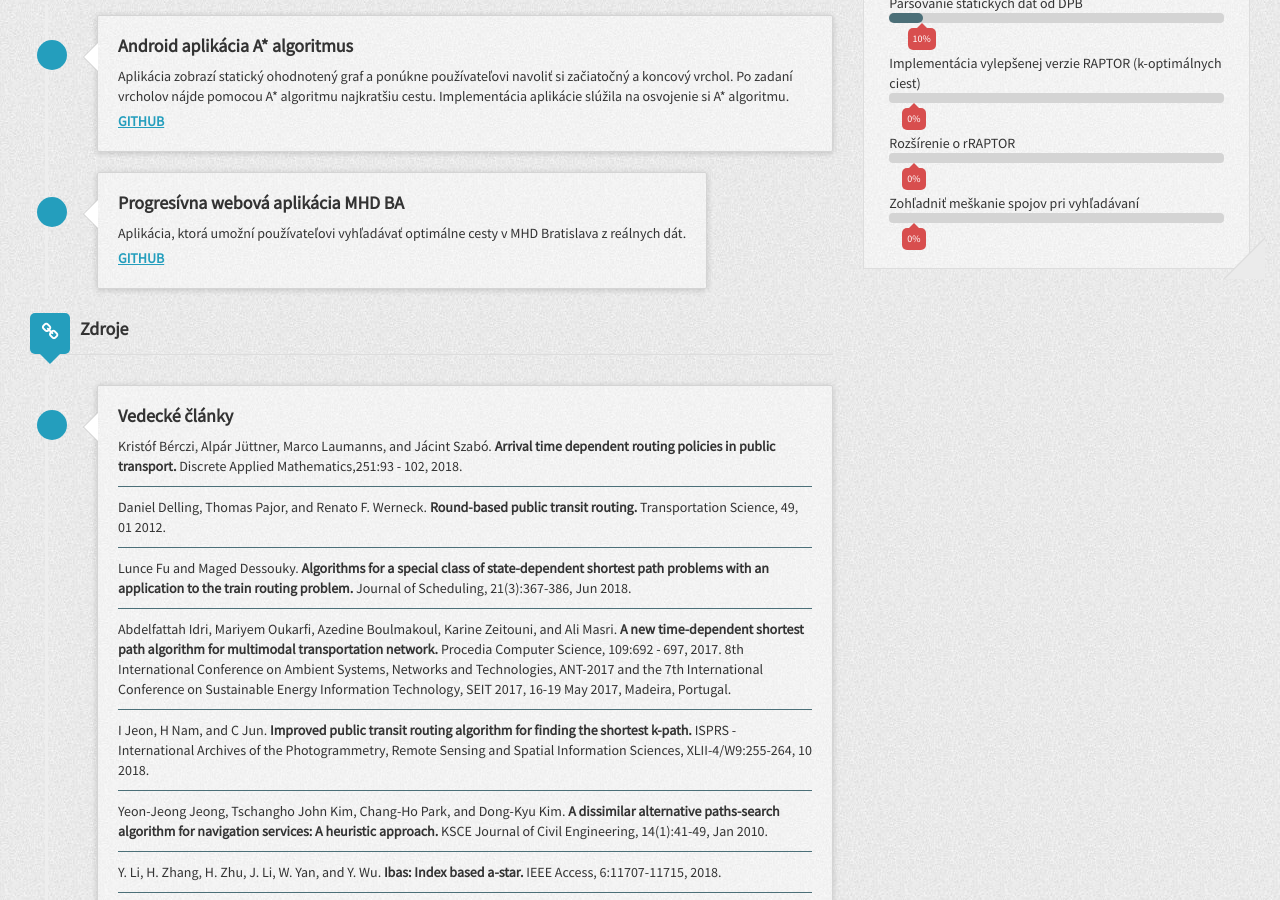
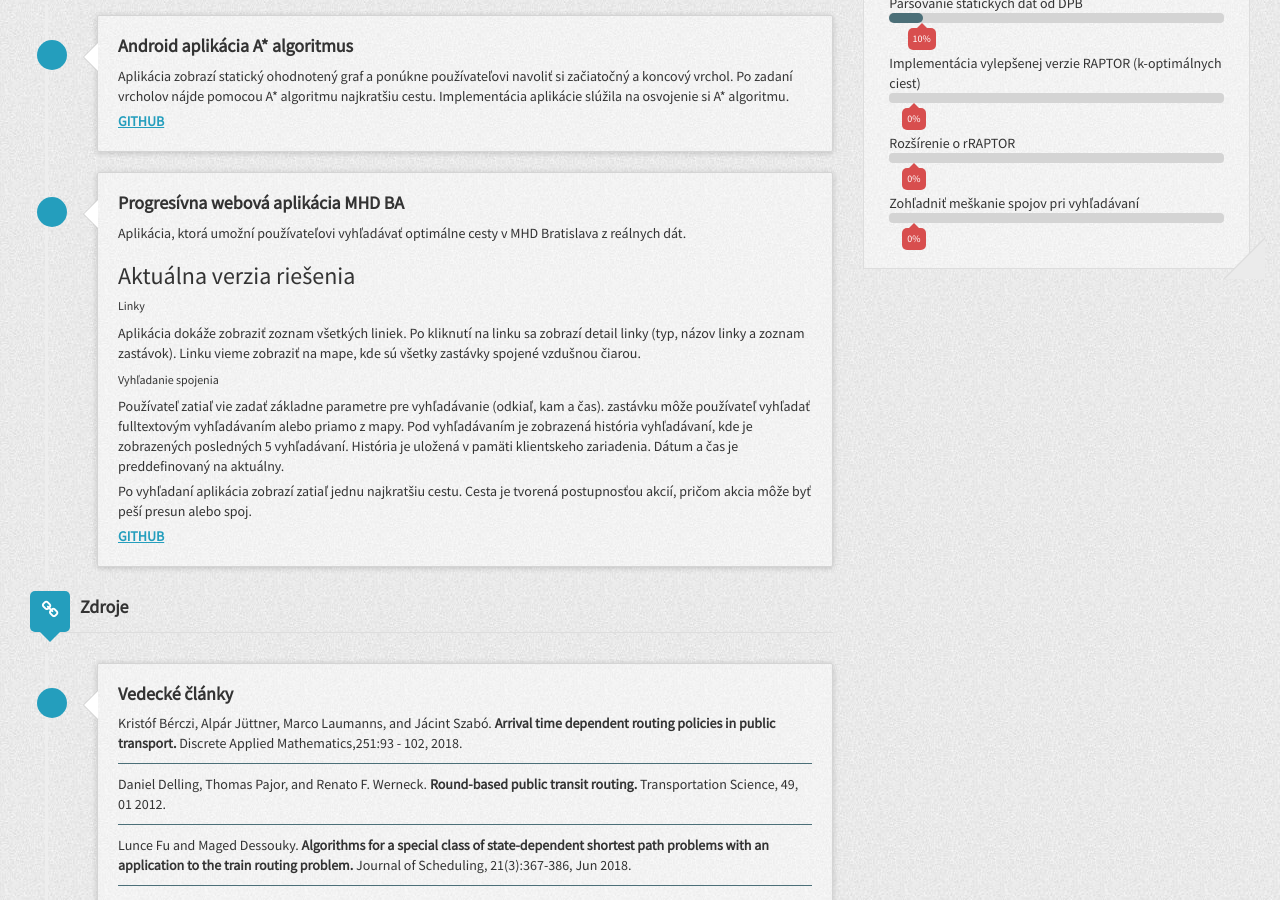
Before and after one commit to gabikaSlani/diploma-thesis, a Jekyll site: the page built from docs/index.md, in a window 1280 px wide and 900 px high, scrolled down 936 px. Built offline with Jekyll 4.4.1, drawn with Linux system fonts in a browser that asks for light colours; nearby versions of some CDN libraries.

Commit message:
update page

```diff
--- a/docs/index.md
+++ b/docs/index.md
@@ -92,6 +92,21 @@ layout: default
                             </div>
                             <div class="timeline-body">
                                 <p>Aplikácia, ktorá umožní používateľovi vyhľadávať optimálne cesty v MHD Bratislava z reálnych dát.</p>
+                                <h3>Aktuálna verzia riešenia</h3>
+                                <h6>Linky</h6>
+                                <p>
+                                  Aplikácia dokáže zobraziť zoznam všetkých liniek. Po kliknutí na linku sa zobrazí detail linky (typ, názov linky a zoznam zastávok).
+                                  Linku vieme zobraziť na mape, kde sú všetky zastávky spojené vzdušnou čiarou.
+                                </p>
+                                <h6>Vyhľadanie spojenia</h6>
+                                <p>
+                                  Používateľ zatiaľ vie zadať základne parametre pre vyhľadávanie (odkiaľ, kam a čas).  zastávku môže používateľ vyhľadať fulltextovým vyhľadávaním alebo priamo z mapy.
+                                  Pod vyhľadávaním je zobrazená história vyhľadávaní, kde je zobrazených posledných 5 vyhľadávaní.
+                                  História je uložená v pamäti klientskeho zariadenia. Dátum a čas je preddefinovaný na aktuálny.
+                                </p>
+                                <p>
+                                 Po vyhľadaní aplikácia zobrazí zatiaľ jednu najkratšiu cestu. Cesta je tvorená postupnosťou akcií, pričom akcia môže byť peší presun alebo spoj.
+                                </p>
                                 <p><a href="https://github.com/gabikaSlani/MHD-BA" target="_blank" class="link">
                                   GITHUB
                                 </a></p>
```
Also changed, not shown: 1 other file.
